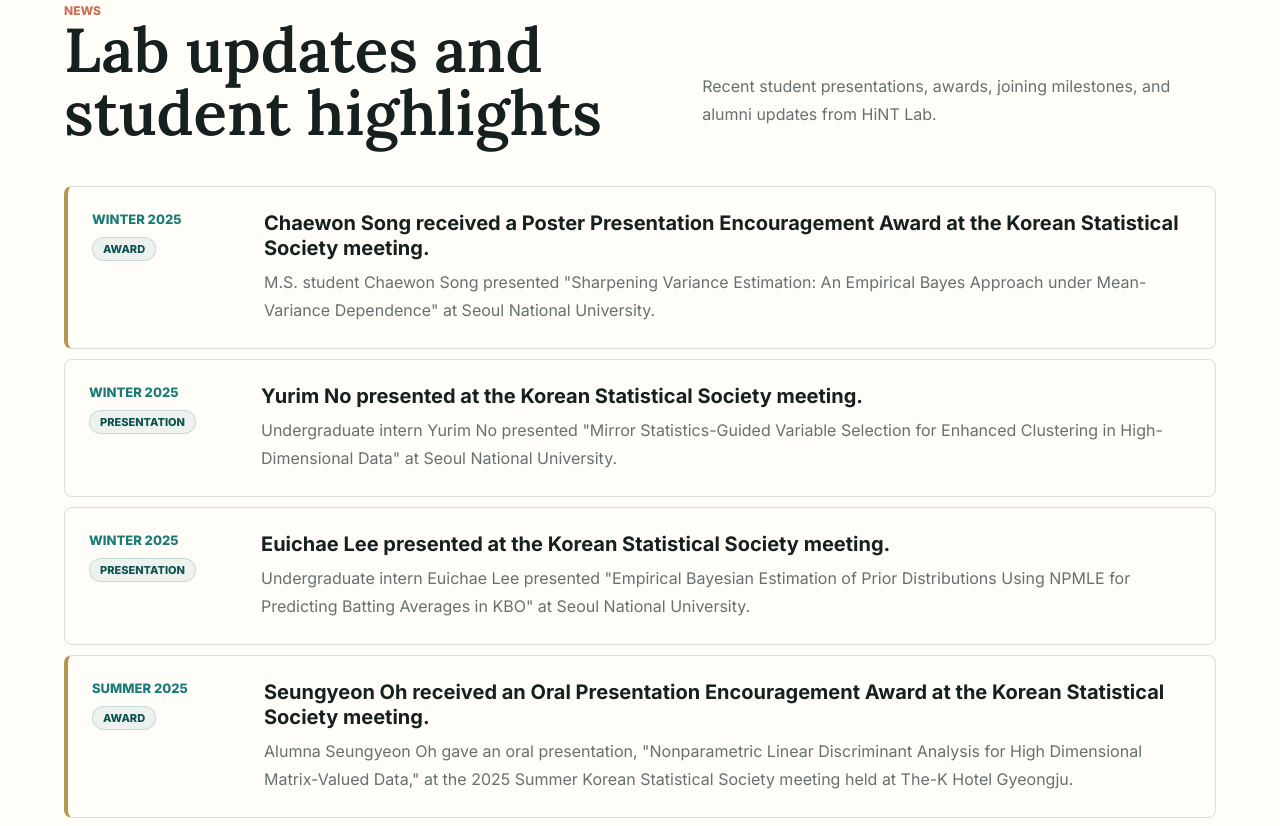
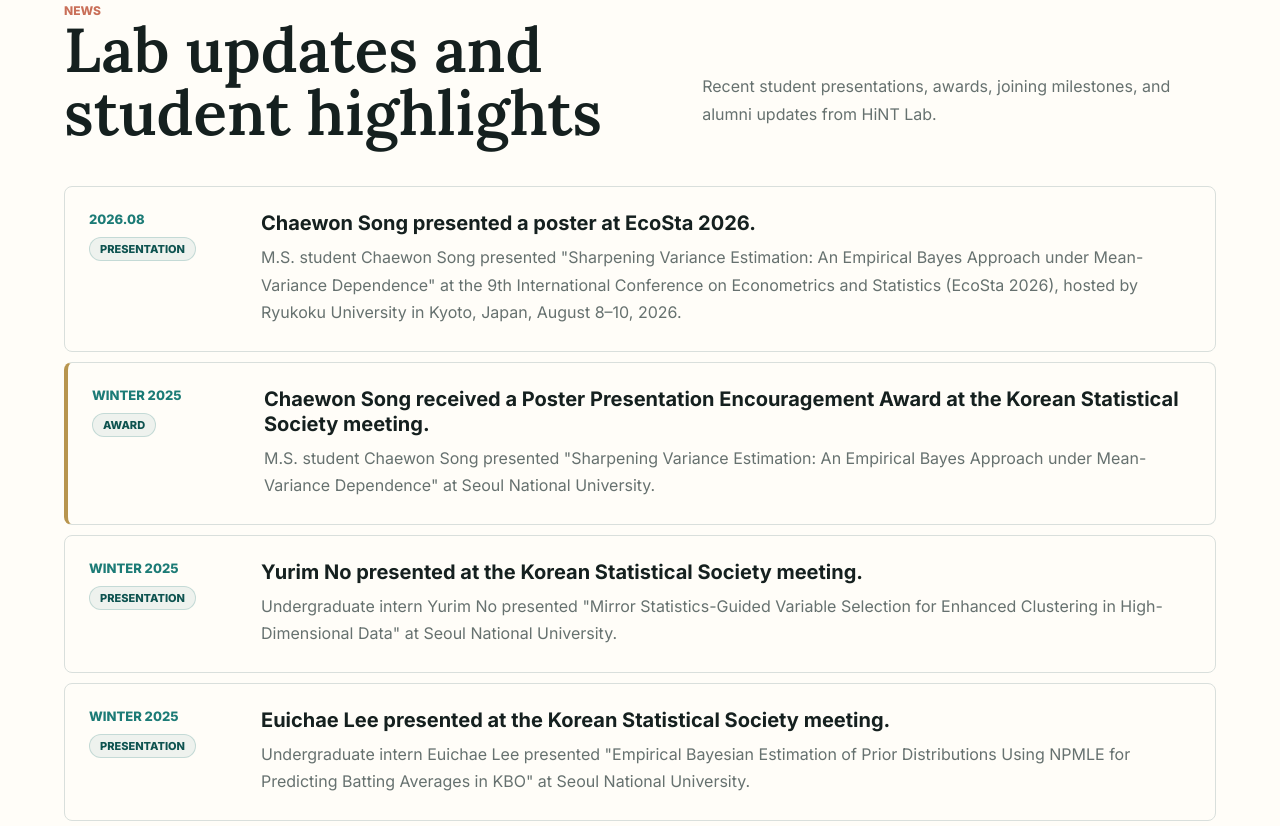
Before and after one commit to HoyoungParks/hoyoung-homepage, a plain HTML site: page index.html in a window 1280 px wide. Shown: the part 2690-3516 px from the top of the page. Drawn offline with nearby package versions, Linux system fonts and the light colour scheme.

Commit message:
Add Chaewon Song EcoSta 2026 presentation

```diff
--- a/index.html
+++ b/index.html
@@ -166,6 +166,16 @@
           <p>Recent student presentations, awards, joining milestones, and alumni updates from HiNT Lab.</p>
         </div>
         <div class="news-list">
+          <article class="news-item">
+            <div class="news-meta">
+              <time>2026.08</time>
+              <span>Presentation</span>
+            </div>
+            <div>
+              <h3>Chaewon Song presented a poster at EcoSta 2026.</h3>
+              <p>M.S. student Chaewon Song presented "Sharpening Variance Estimation: An Empirical Bayes Approach under Mean-Variance Dependence" at the 9th International Conference on Econometrics and Statistics (EcoSta 2026), hosted by <a href="https://www.ryukoku.ac.jp/english2/" target="_blank" rel="noreferrer">Ryukoku University</a> in Kyoto, Japan, August 8&ndash;10, 2026.</p>
+            </div>
+          </article>
           <article class="news-item award">
             <div class="news-meta">
               <time>Winter 2025</time>
@@ -500,6 +510,13 @@
             <h3 id="student-presentations-title">Student Presentations</h3>
             <div class="pub-list presentation-list">
               <article>
+                <time>2026.08</time>
+                <div>
+                  <h3>Sharpening Variance Estimation: An Empirical Bayes Approach under Mean-Variance Dependence</h3>
+                  <p>Chaewon Song. The 9th International Conference on Econometrics and Statistics (EcoSta 2026), <a href="https://www.ryukoku.ac.jp/english2/" target="_blank" rel="noreferrer">Ryukoku University</a>, Kyoto, Japan. Poster presentation.</p>
+                </div>
+              </article>
+              <article>
                 <time>Winter 2025</time>
                 <div>
                   <h3>Sharpening Variance Estimation: An Empirical Bayes Approach under Mean-Variance Dependence</h3>
```
Also changed, not shown: 1 other file.
